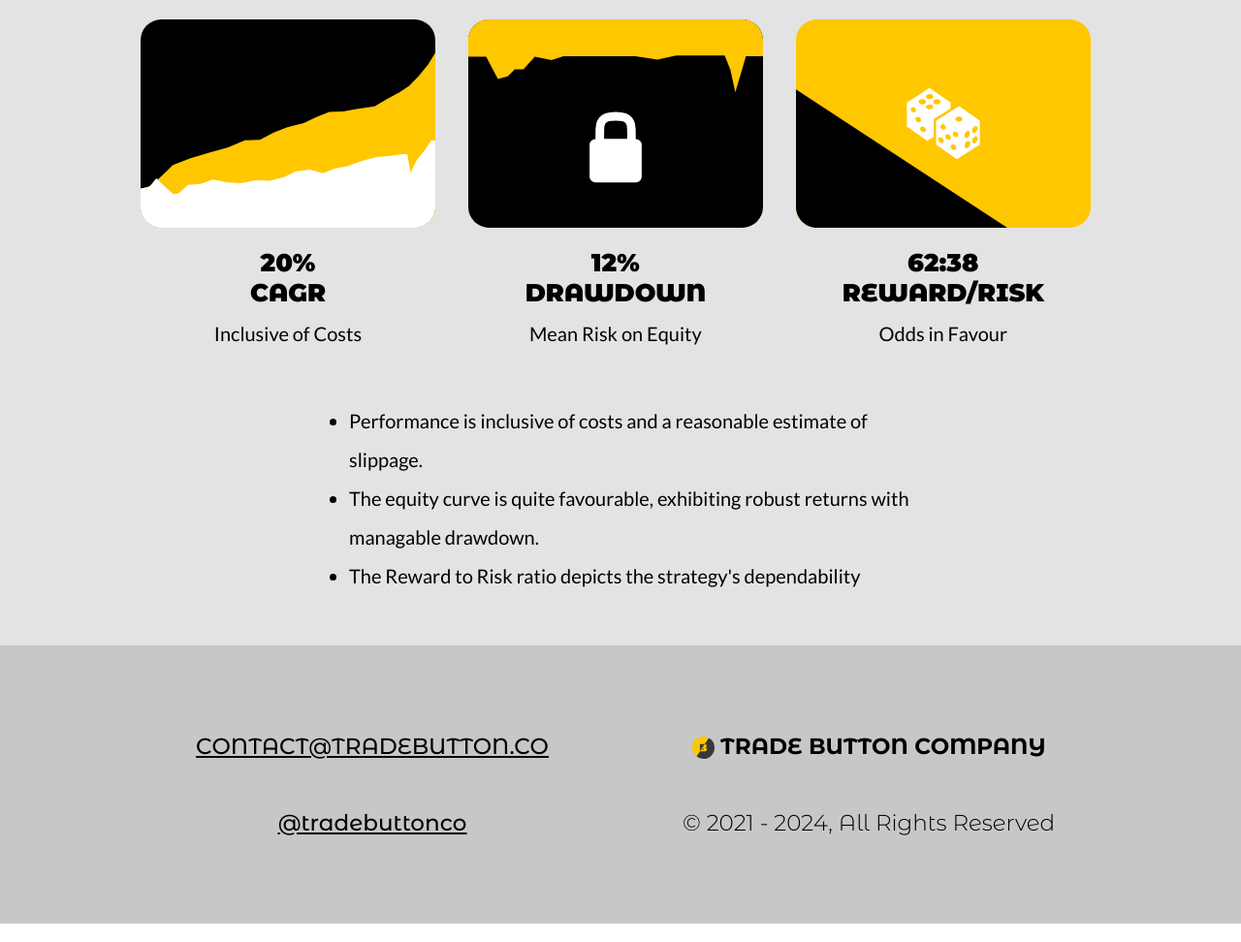
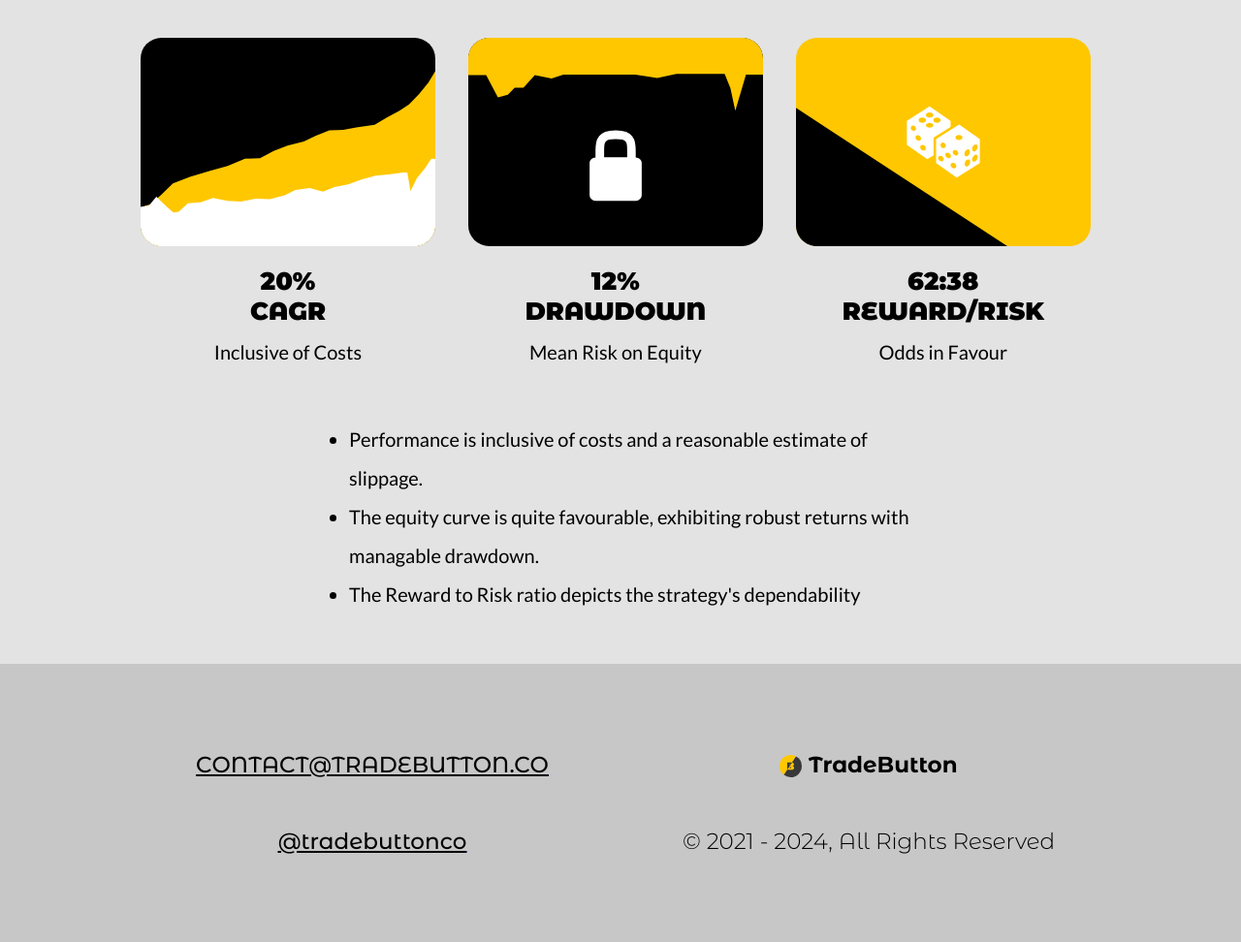
Before and after one commit to hknnisar/tradebutton, a plain HTML site: page index.html in a window 1280 px wide. Shown: the part 5459-6431 px from the top of the page at 97% size. Drawn offline with nearby package versions, Linux system fonts and the light colour scheme.

Commit message:
revised SEO

```diff
--- a/index.html
+++ b/index.html
@@ -1,12 +1,12 @@
 <!DOCTYPE html>
 <html>
     <head>
-        <title>Trade Button Company</title>
+        <title>TradeButton</title>
         <link rel="icon" href="./images/icon.png" type="image/icon type">
         <link rel="stylesheet" type="text/css" href="styles.css">
         <link rel="canonical" href="https://tradebutton.co/index"/>
         <meta name="viewport" content="width=device-width, initial-scale=1.0">
-        <meta name="description" content="We setup, maintain and continuously update strategies, you simply press the button, and trade algorithmically.">
+        <meta name="description" content="We setup, maintain and continuously update strategies so you hedge algorithmically. (Incubated at Ansh Partners)">
         <meta property="og:title" content="TradeButton" />
         <meta property="og:image" content="https://harshnisar.com/tradebutton/images/ogimage.png"/>
 
@@ -70,7 +70,7 @@
 
           <div class="header" id="myHeader">
             <!-- <a href="#nav-home"> -->
-            <img src="./images/TRADEBUTTON.svg" alt="Trade Button Company" >
+            <img src="./images/TRADEBUTTON.svg" alt="TradeButton" >
             <!-- </a> -->
             <div class="menu" onclick="openNav()">
                 &#9776;
@@ -91,7 +91,7 @@
                 We have been testing strategies, building software and hedging capital since summer, 2020. We now have robust execution code and a portfolio of proven strategies. We have packaged these into a service we call
             </div>
             <div class="story2">
-                <img src="./images/TRADEBUTTON.svg" alt="Trade Button Company">
+                <img src="./images/TRADEBUTTON.svg" alt="TradeButton">
             </div>
             <div class="story3">
                 <b>How does it work? Its simple!</b>
@@ -114,7 +114,7 @@
             </div>
             <div class="three1">
                 <div class="threeblock">
-                    <img src="./images/tradebutton_test.svg" alt="Trade Button Company">
+                    <img src="./images/tradebutton_test.svg" alt="TradeButton">
                     <div class="threeblocktitle">
                         TESTING
                     </div>
@@ -123,7 +123,7 @@
                     </div>
                 </div>
                 <div class="threeblock">
-                    <img src="./images/tradebutton_code.svg" alt="Trade Button Company">
+                    <img src="./images/tradebutton_code.svg" alt="TradeButton">
                     <div class="threeblocktitle">
                         EXECUTION
                     </div>
@@ -132,7 +132,7 @@
                     </div>
                 </div>
                 <div class="threeblock">
-                    <img src="./images/tradebutton_manage.svg" alt="Trade Button Company">
+                    <img src="./images/tradebutton_manage.svg" alt="TradeButton">
                     <div class="threeblocktitle">
                         MANAGEMENT
                     </div>
@@ -150,7 +150,7 @@
             </div>
             <div class="three2">
                 <div class="threeblock">
-                    <img src="./images/tradebutton_test.svg" alt="Trade Button Company">
+                    <img src="./images/tradebutton_test.svg" alt="TradeButton">
                     <div class="threeblocktitle">
                         TESTING
                     </div>
@@ -159,7 +159,7 @@
                     </div>
                 </div>
                 <div class="threeblock">
-                    <img src="./images/tradebutton_code.svg" alt="Trade Button Company">
+                    <img src="./images/tradebutton_code.svg" alt="TradeButton">
                     <div class="threeblocktitle">
                         EXECUTION
                     </div>
@@ -168,7 +168,7 @@
                     </div>
                 </div>
                 <div class="threeblock">
-                    <img src="./images/tradebutton_manage.svg" alt="Trade Button Company">
+                    <img src="./images/tradebutton_manage.svg" alt="TradeButton">
                     <div class="threeblocktitle">
                         MANAGEMENT
                     </div>
@@ -185,7 +185,7 @@
             </div>
             <div class="three3">
                 <div class="threeblock3">
-                    <img src="./images/tradebutton_partner.svg" alt="Trade Button Company">
+                    <img src="./images/tradebutton_partner.svg" alt="TradeButton">
                     <div class="threeblocktitle3" >
                         BE A PART OF OUR TEAM
                     </div>
@@ -203,7 +203,7 @@
                 <p id="nav-harshnisar">Our team comprises of two creatives. <a href="https://www.linkedin.com/in/ankitnisar">Ankit</a> is an options trader and Niket is a value investor. Their role is envisage new strategies. They actively participate in the algo community on the lookout for interesting ideas. </p>
                 <p><a href="https://harshnisar.com" title="Harsh Nisar">Harsh</a> is the coder on the team. He is an engineer. His work includes writing code for back-testing, data management, execution algorithms and ensuring strategy robustness, with a well define encodable premise.</p>
                 <p>We have one data cruncher. He is an engineer and an expert with data analytics. He is responsible for post-processing and slippage management. His output feeds back into testing to refine the strategy.</p>
-                <p2>Lastly we have an zealous apprentice who, apart from filling in the gaps, is adding AI to our workflows.</p2>
+                <p>Lastly we have an zealous apprentice who, apart from filling in the gaps, is adding AI to our workflows.</p>
             </div>
             <hr class="hr2">
             <div class="about2" >
@@ -253,7 +253,7 @@
                 </div>
                 <div class="footerrow">
                     <div class="contact">
-                        <img src="./images/TRADEBUTTON_ROUND.svg" height=""></img><b> TRADE BUTTON COMPANY</b>
+                        <img src="./images/TRADEBUTTON_ROUND.svg" height=""></img><b> TradeButton</b>
                     </div>
                     <div class="contact">
                         © 2021 - 2024, All Rights Reserved
```
Also changed, not shown: images/ogimage.png.
